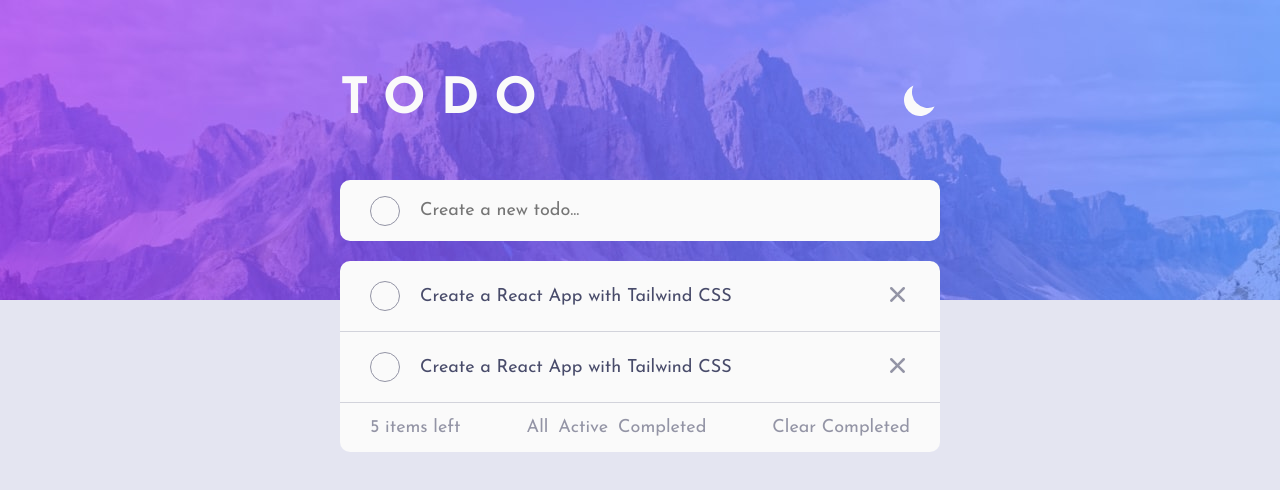
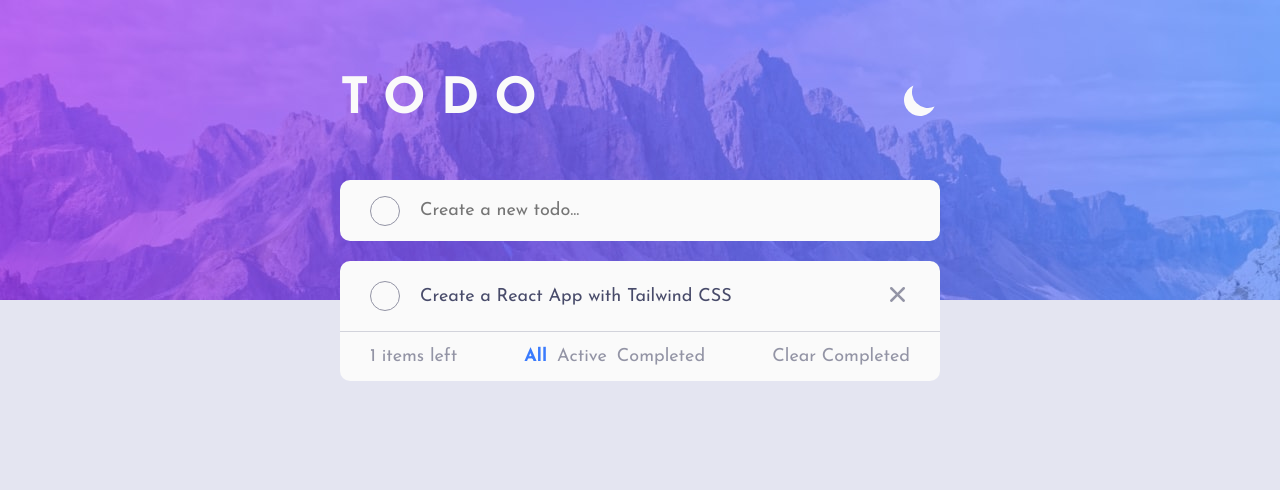
Before and after one commit to angelmtztrc/todo-app-fem, a React (Create React App) app: page / in a window 1280 px wide. Shown: the top 490 px of the page. Built offline with nearby package versions, Linux system fonts and the light colour scheme; the HTML template or start-up script is replaced by a standard one.

Commit message:
create todos and filter

```diff
--- a/src/App.tsx
+++ b/src/App.tsx
@@ -5,15 +5,26 @@ import Header from './components/Header/Header';
 import Form from './components/Form/Form';
 import Todos from './components/Todos/Todos';
 
+export declare type TodoType = {
+  description: string;
+  completed: boolean;
+};
+
 function App() {
   const [scheme, setScheme] = useState<'light' | 'dark'>('light');
+  const [todos, setTodos] = useState<Array<TodoType>>([
+    {
+      description: 'Create a React App with Tailwind CSS',
+      completed: false
+    }
+  ]);
 
   return (
     <div className={`main ${scheme}-scheme`}>
       <Header scheme={scheme} setScheme={setScheme} />
       <div className="main__box">
-        <Form />
-        <Todos />
+        <Form todos={todos} setTodos={setTodos} />
+        <Todos todos={todos} />
       </div>
     </div>
   );
--- a/src/components/Form/Form.tsx
+++ b/src/components/Form/Form.tsx
@@ -1,18 +1,52 @@
+// styles
+import { useState } from 'react';
+
 // styles
 import './Form.css';
 
-const Form = () => {
+type FormProps = {
+  todos: Array<object>;
+  setTodos: Function;
+};
+
+const Form = ({ todos, setTodos }: FormProps) => {
+  const [todo, setTodo] = useState({
+    description: '',
+    completed: false
+  });
+
+  // handle input data
+  const handleChange = (e: React.FormEvent<HTMLInputElement>): void => {
+    setTodo({
+      ...todo,
+      description: e.currentTarget.value
+    });
+  };
+
+  // submit the form
+  const handleSubmit = (e: React.SyntheticEvent): void => {
+    e.preventDefault();
+    if (todo.completed === undefined) {
+      return;
+    }
+
+    setTodos([todo, ...todos]);
+    console.log(todo);
+  };
+
   return (
     <div className="form">
-      <div className="form__container">
+      <form onSubmit={handleSubmit} className="form__container">
         <span className="form__circle"></span>
         <input
           className="form__input"
           type="text"
           name="description"
+          value={todo.description}
+          onChange={handleChange}
           placeholder="Create a new todo..."
         />
-      </div>
+      </form>
     </div>
   );
 };
--- a/src/components/Todo/Todo.tsx
+++ b/src/components/Todo/Todo.tsx
@@ -1,14 +1,19 @@
 // styles
 import './Todo.css';
 
-export interface TodoProps {}
+// type
+import { TodoType } from '../../App';
 
-const Todo: React.SFC<TodoProps> = () => {
+type TodoProps = {
+  todo: TodoType;
+};
+
+const Todo = ({ todo }: TodoProps) => {
   return (
     <li className="todo">
       <div className="todo__container">
         <span className="todo__checkbox"></span>
-        <p className="todo__text">Create a React App with Tailwind CSS</p>
+        <p className="todo__text">{todo.description}</p>
         <button className="todo__remove">
           <svg
             className="remove__icon"
--- a/src/components/Todos/Todos.css
+++ b/src/components/Todos/Todos.css
@@ -34,6 +34,11 @@
   align-items: center;
 }
 
+.todos__filter > .active {
+  font-weight: bold;
+  color: var(--primary-color);
+}
+
 .todos__filter p:not(:last-child) {
   margin-right: 1rem;
 }
--- a/src/components/Todos/Todos.tsx
+++ b/src/components/Todos/Todos.tsx
@@ -1,24 +1,46 @@
+import { useState } from 'react';
+
 // styles
 import './Todos.css';
-
 // components
 import Todo from '../Todo/Todo';
+// types
+import { TodoType } from '../../App';
 
-export interface TodosProps {}
+type TodosProps = {
+  todos: Array<TodoType>;
+};
 
-const Todos: React.SFC<TodosProps> = () => {
+const Todos = ({ todos }: TodosProps) => {
+  const [filter, setFilter] = useState<'all' | 'active' | 'completed'>('all');
   return (
     <div className="todos__container">
       <ul className="todos__list">
-        <Todo />
-        <Todo />
+        {filter === 'completed'
+          ? todos
+              .filter(todo => todo.completed)
+              .map(todo => <Todo key={todo.description} todo={todo} />)
+          : filter === 'active'
+          ? todos
+              .filter(todo => !todo.completed)
+              .map(todo => <Todo key={todo.description} todo={todo} />)
+          : todos.map(todo => <Todo key={todo.description} todo={todo} />)}
       </ul>
       <footer className="todos__footer">
-        <p>5 items left</p>
+        <p>{todos.filter(todo => !todo.completed).length} items left</p>
         <div className="todos__filter">
-          <p>All</p>
-          <p>Active</p>
-          <p>Completed</p>
+          <p className={filter === 'all' ? 'active' : ''} onClick={() => setFilter('all')}>
+            All
+          </p>
+          <p className={filter === 'active' ? 'active' : ''} onClick={() => setFilter('active')}>
+            Active
+          </p>
+          <p
+            className={filter === 'completed' ? 'active' : ''}
+            onClick={() => setFilter('completed')}
+          >
+            Completed
+          </p>
         </div>
         <p>Clear Completed</p>
       </footer>
```
Also changed, not shown: 1 other file (tests, documents, lock files or other folders).
